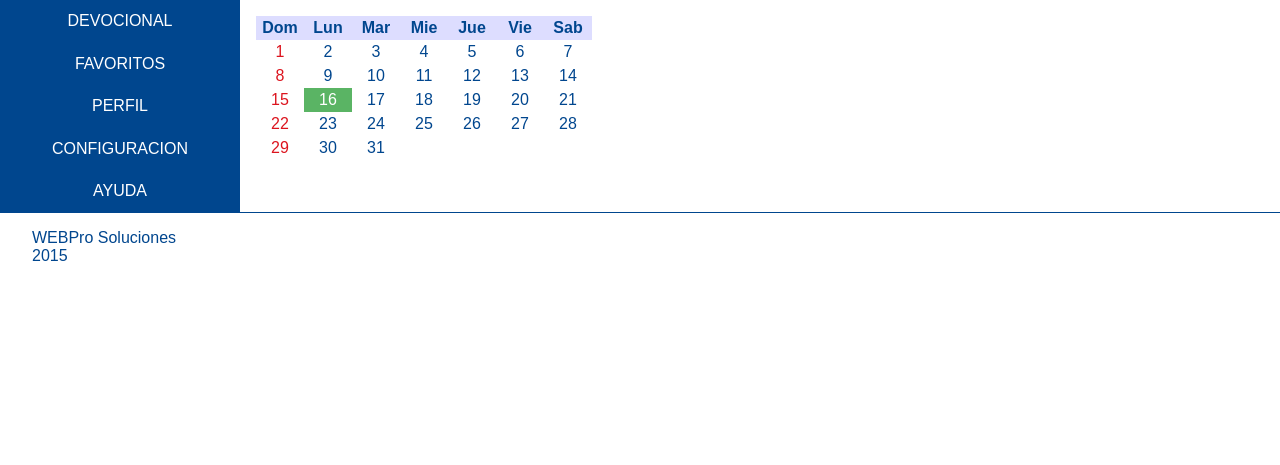
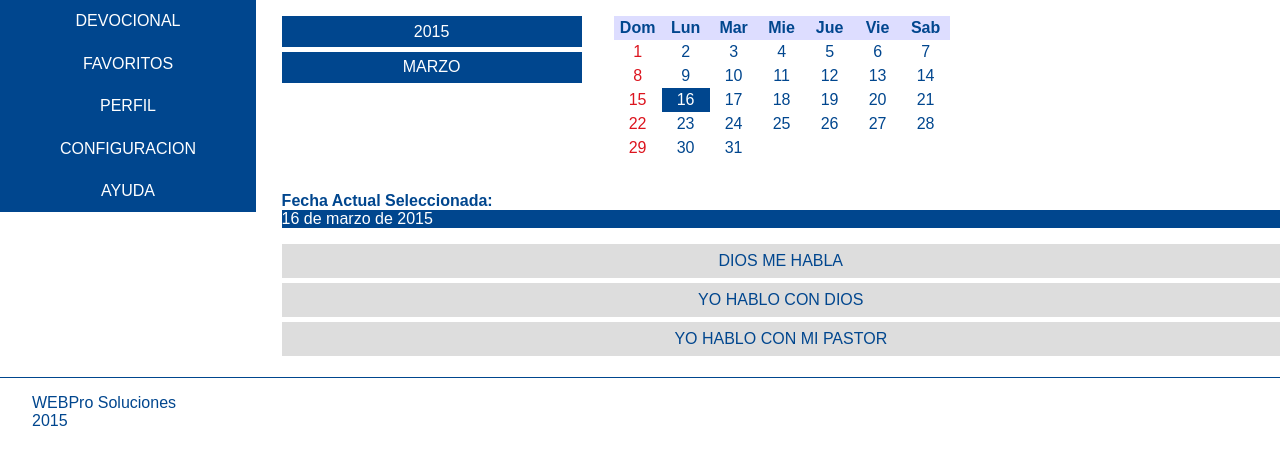
Before and after one commit to yeimyandres/dcd, a PHP site: page /devocional.php in a window 1280 px wide. Shown: the part 125-590 px from the top of the page. Run offline with PHP 8.4, Linux system fonts and the light colour scheme.

Commit message:
devocional
Configurando lo basico del devocional

```diff
--- a/devocional.php
+++ b/devocional.php
@@ -12,7 +12,7 @@
 <body>
 	<header>
 		<figure>
-			<a class="enlaceLogo" href="./">
+			<a class="enlaceLogo" href="./inicio.php">
 				<img class="imagenLogo" src="./img/logoICCF.jpg" alt="Comunife Cali">
 			</a>
 		</figure>
@@ -23,6 +23,9 @@
 		<?php include "./inc/menu.php"; ?>
 	</nav>
 	<section>
+		<article class="seleccionfecha">
+			<?php include "./php/selectoresfecha.php"; ?>
+		</article>
 		<article class="calendario">
 			<?php include "./php/calendario.php"; ?>
 		</article>
@@ -30,7 +33,7 @@
 
 		</article>
 		<article class="devocional">
-
+			<?php include "./php/opcionesdevocional.php"; ?>
 		</article>
 		<article class="comentarios">
 
@@ -40,6 +43,25 @@
 		<p class="piedepagina">WEBPro Soluciones</p>
 		<p class="piedepagina">2015</p>
 	</footer>
+
+	<script type="text/javascript" src="./js/jquery-1.11.2.min.js"></script>
+	<script type="text/javascript">
+
+		$(document).ready(function(){
+			$(".botonaños").click(function(){
+				$(".secaños").slideToggle("400");
+			});
+			$(".botonmeses").click(function(){
+				$(".secmeses").slideToggle("1000");
+			});
+			$(".opciondevocional").click(function(){
+				var nombre = "sub" + $(this).attr("id");
+				$("."+nombre).slideToggle("500");
+			});
+		});
+
+	</script>
+
 </body>
 
 </html>
--- a/php/calendario.php
+++ b/php/calendario.php
@@ -1,9 +1,6 @@
 <?php
 
-	$diaactual = date("j");
-	$mesactual = date("n");
 	$diasmesactual = date("t");
-	$añoactual = date ("Y");
 	$diainicial = date("w", mktime(0,0,0,$mesactual,1,$añoactual));
 	echo "<table>";
 	echo "<tr>";
@@ -47,4 +44,6 @@
 	}
 	echo "</tr></table>";
 
+	echo "<div id='fechaactual'><b>Fecha Actual Seleccionada:</b><div id='mifecha'>".date("j")." de ".$meses[date("n")]." de ".date("Y")."</div></div>";
+
 ?>
--- /dev/null
+++ b/php/opcionesdevocional.php
@@ -0,0 +1,28 @@
+<ul>
+	<li>
+		<a class="opciondevocional" id="seccion1">DIOS ME HABLA</a>
+		<div class="subseccion1">
+			<p class="etiquetadevocional">Hay alguna enseñanza acerca de Dios Padre, Jesucristo o el Espíritu Santo ?</p>
+			<textarea name="" id="" cols="30" rows="5"></textarea>
+			<p class="etiquetadevocional">Hay algún mandamiento que debo obedecer ?</p>
+			<textarea name="" id="" cols="30" rows="5"></textarea>
+			<p class="etiquetadevocional">Hay alguna advertencia que debo considerar ?</p><textarea name="" id="" cols="30" rows="5"></textarea>
+		</div>
+	</li>
+	<li>
+		<a class="opciondevocional" id="seccion2">YO HABLO CON DIOS</a>
+		<div class="subseccion2">
+			<p class="etiquetadevocional"></p><textarea name="" id="" cols="30" rows="5"></textarea>
+			<p class="etiquetadevocional"></p><textarea name="" id="" cols="30" rows="5"></textarea>
+			<p class="etiquetadevocional"></p><textarea name="" id="" cols="30" rows="5"></textarea>
+		</div>
+	</li>
+	<li>
+		<a class="opciondevocional" id="seccion3">YO HABLO CON MI PASTOR</a>
+		<div class="subseccion3">
+			<p class="etiquetadevocional"></p><textarea name="" id="" cols="30" rows="5"></textarea>
+			<p class="etiquetadevocional"></p><textarea name="" id="" cols="30" rows="5"></textarea>
+			<p class="etiquetadevocional"></p><textarea name="" id="" cols="30" rows="5"></textarea>
+		</div>
+	</li>
+</ul>
--- /dev/null
+++ b/php/selectoresfecha.php
@@ -0,0 +1,31 @@
+<?php
+
+	$diaactual = date("j");
+	$mesactual = date("n");
+	$añoactual = date("Y");
+	$meses = array("0","enero","febrero","marzo","abril","mayo","junio","julio","agosto","septiembre","octubre","noviembre","diciembre");
+
+?>
+
+<ul>
+	<li class="principal">
+		<a class="botonaños"><?php echo $añoactual; ?></a>
+	</li>
+	<?php
+
+	for ($i=$añoactual; $i < $añoactual+3; $i++) {
+		echo "<li class='secundario secaños'><a class='selectoraño' id='$i'>$i</a></li>";
+	}
+
+	?>
+	<li class="principal">
+		<a class="botonmeses"><?php echo $meses[$mesactual]; ?></a>
+	</li>
+	<?php
+
+	for ($i=1; $i <= 12; $i++) {
+		echo "<li class='secundario secmeses'><a class='selectormes' id='$i'>".$meses[$i]."</a></li>";
+	}
+
+	?>
+</ul>
--- a/stylus/estilos.styl
+++ b/stylus/estilos.styl
@@ -40,9 +40,6 @@ nav
 	height auto
 	width 20%
 	ul
-		list-style none
-		margin 0 1em 0 0
-		padding 0
 		li
 			display block
 			a
@@ -66,7 +63,20 @@ footer
 	padding 1em 0 0 2em
 
 section
+	float right
 	padding 1em 0
+	width 78%
+
+ul
+	list-style none
+	margin 0
+	padding 0
+
+#fechaactual
+	margin 2em 0 0 0
+	#mifecha
+		background azuliccf
+		color blanco
 
 .calendario
 	table
@@ -79,16 +89,68 @@ section
 			td
 				color azuliccf
 				&.diaactual
-					background rgb(90,180,100)
+					background azuliccf
 					color blanco
 				&.domingo
 					color rgb(220,20,30)
 				&.opciondia:hover
-					background rgb(210,210,25)
+					background grisboton
+					color azuliccf
 					cursor pointer
 			th
 				background grisazul
 				color azuliccf
 
+.devocional
+	margin-top 1em
+	ul
+		li
+			margin 0 0 5px 0
+			text-align center
+			a
+				background grisboton
+				color azuliccf
+				display block
+				padding .5em 0
+				text-decoration none
+				&:hover
+					cursor pointer
+			div
+				display none
+				textarea
+					display block
+					margin 0 auto
+					width 90%
+
 .imagenLogo
 	width 100px
+
+.seleccionfecha
+	float left
+	margin 0 2em 0 0
+	width 300px
+	ul
+		margin 0 0 5px 0
+		li
+			display block
+			text-align center
+			a
+				display block
+				text-transform uppercase
+				&:hover
+					cursor pointer
+			&.principal
+				margin 0 0 5px 0
+				a
+					background azuliccf
+					color blanco
+					padding .4em 0
+			&.secundario
+				display none
+				a
+					background grisboton
+					border 1px solid blanco
+					color azuliccf
+					padding .2em 0
+					&:hover
+						text-decoration underline
```
Also changed, not shown: css/estilos.css (+1 -1 lines).
